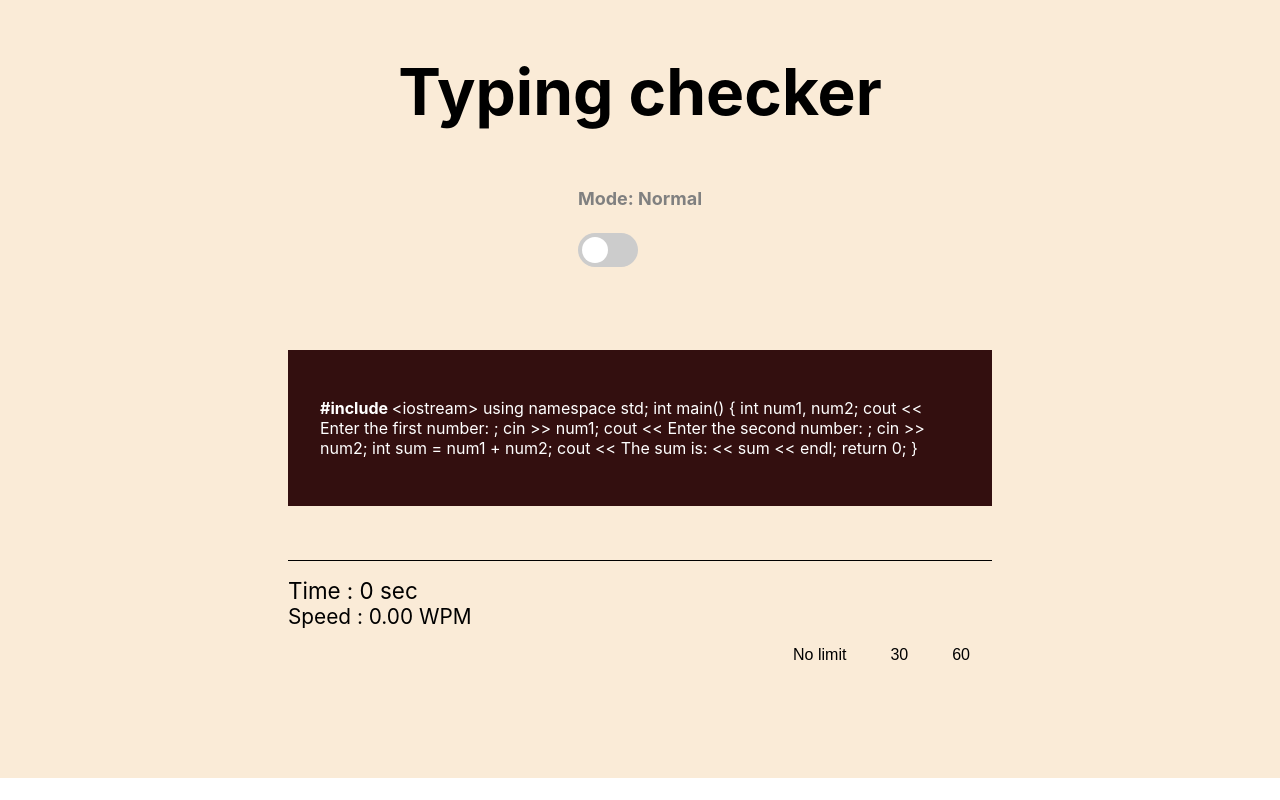
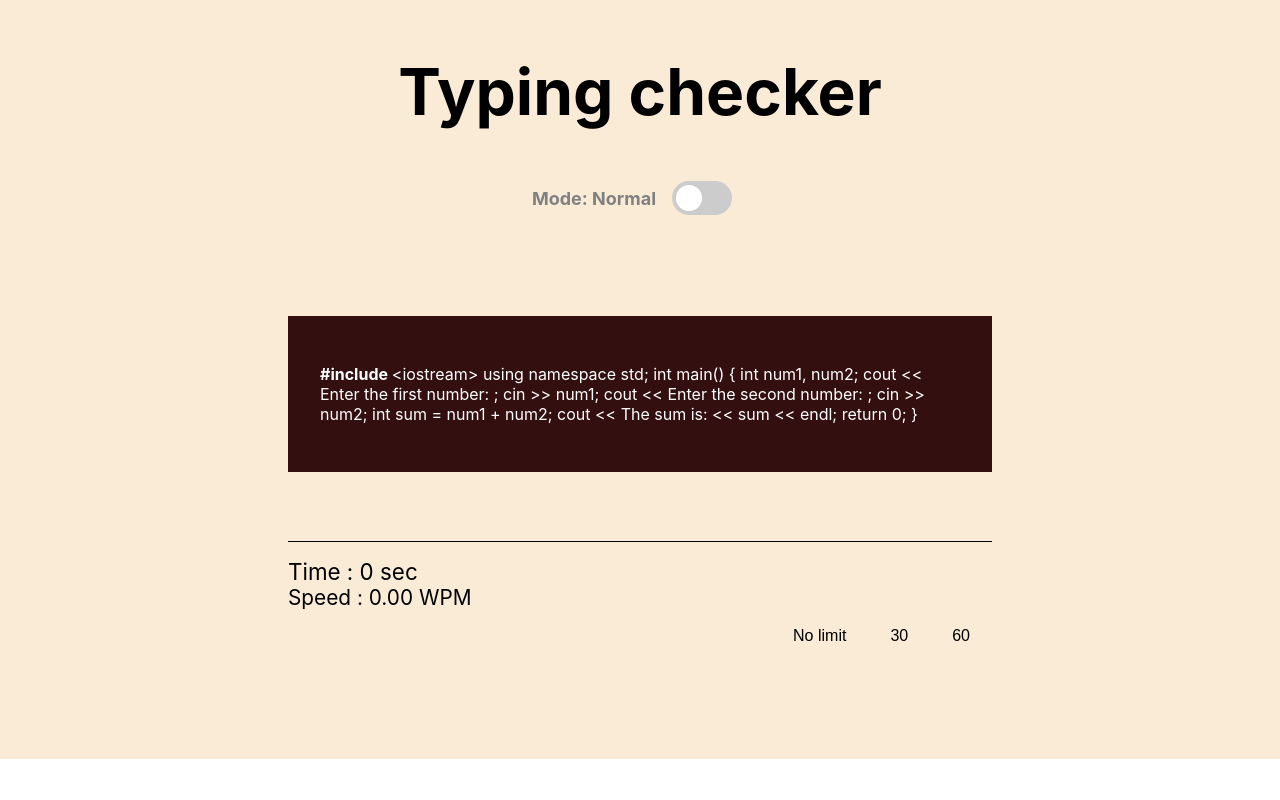
Before and after one commit to VinayChaurasiyaA/Type-racerFor-programming, a React (Create React App) app: page / in a window 1280 px wide. Built offline with nearby package versions, Linux system fonts and the light colour scheme.

Commit message:
corrected the time value propogration as well as added the data

```diff
--- a/src/App.css
+++ b/src/App.css
@@ -31,7 +31,7 @@ input {
   outline: 0;
   border: 0;
   border-bottom: 1px solid black;
-  font-size: larger;
+  font-size: 3rem;
   color: black;
   font-weight: 400;
 }
@@ -86,6 +86,11 @@ input {
   /* position: absolute; */
   /* display: flex; */
   align-items: center;
+  display: flex;
+  justify-content: space-around;
+}
+.switch-box div {
+  margin-right: 1rem;
 }
 .switch {
   position: relative;
@@ -180,7 +185,7 @@ input:checked + .slider:before {
   outline: 0;
   border: 0;
   border-bottom: 1px solid black;
-  font-size: larger;
+  font-size: 2rem;
   color: green;
   font-weight: bold;
 }
--- a/src/App.js
+++ b/src/App.js
@@ -62,13 +62,17 @@ function App() {
           Typing checker
         </h2>
         <div className="switch-box">
+          <div>
             <h4 className={`${mode === "Light" ? "modes" : "dark-mode"}`}>
               Mode: {mode === "Light" ? "Normal" : "Developer"}
             </h4>
+          </div>
+          <div>
             <label class="switch">
               <input type="checkbox" onClick={toggleMode} />
               <span class="slider round"></span>
             </label>
+          </div>
         </div>
         <div className="container">
           <div className="word-show">
--- a/src/components/Timer.jsx
+++ b/src/components/Timer.jsx
@@ -10,6 +10,7 @@ const Timer = ({
   // const [oldTime, setOldTime] = useState();
   const [isActive, setIsActive] = useState(false);
   const handle = (value, event) => {
+    event.preventDefault();
     event.stopPropagation();
     console.log(value);
     if (value === timeElapsed) {
@@ -18,7 +19,8 @@ const Timer = ({
       setStartCounting(false);
     }
   };
-  const handleClick = () => {
+  const handleClick = (e) => {
+    e.stopPropagation();
     return setIsActive(!isActive);
   };
   useEffect(() => {
@@ -45,7 +47,7 @@ const Timer = ({
       <div className="buttons">
         <button onClick={(event) => handle(500, event)} className="btn">
           <span
-            onClick={handleClick}
+            onClick={(e) => handleClick(e)}
             style={{ color: isActive ? "red" : "black" }}
           >
             No limit
@@ -53,7 +55,7 @@ const Timer = ({
         </button>
         <button onClick={(event) => handle(30, event)} className="btn">
           <span
-            onClick={handleClick}
+            onClick={(e) => handleClick(e)}
             style={{ color: isActive ? "red" : "black" }}
           >
             30{" "}
@@ -61,7 +63,7 @@ const Timer = ({
         </button>
         <button onClick={(event) => handle(60, event)} className="btn">
           <span
-            onClick={handleClick}
+            onClick={(e) => handleClick(e)}
             style={{ color: isActive ? "red" : "black" }}
           >
             60{" "}
```
Lines whose indentation alone changed are shown as unchanged.
